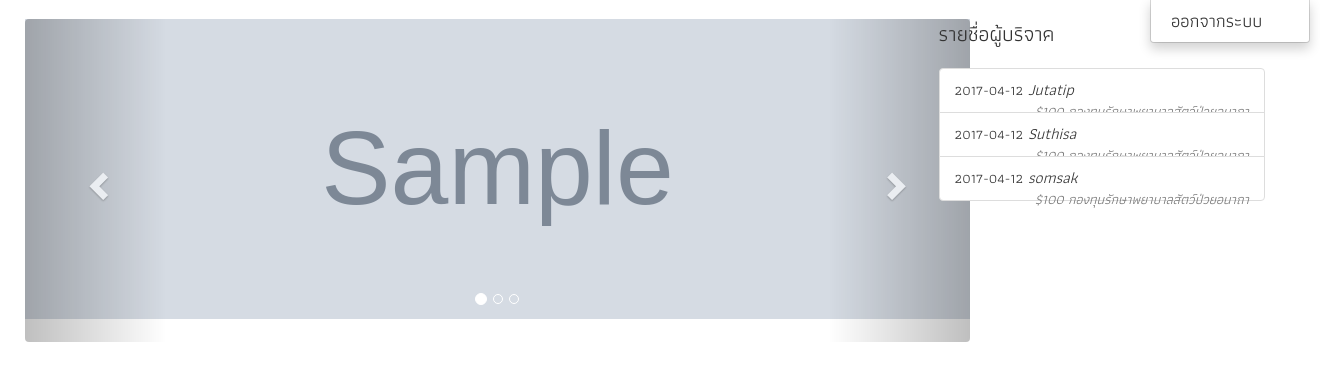
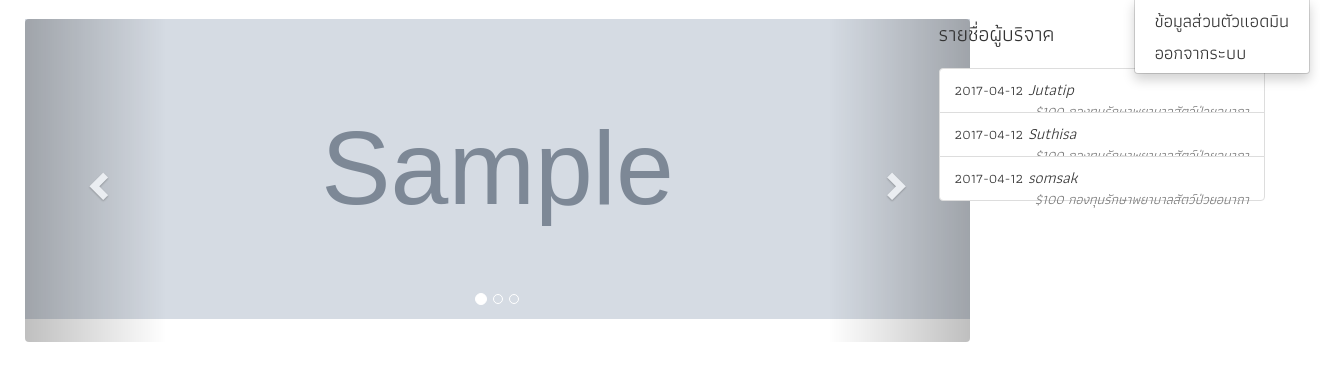
Before and after one commit to suthisaji/AnimalAID-dev, a Laravel app: template resources/views/allMoney.blade.php in a window 1320 px wide, after a click that opens the changed part. Shown: the part 51-420 px from the top of the page. Run offline with Laravel 8, Linux system fonts and the light colour scheme; the visitor is signed in with stand-in values (Sample User, id 1); tables that the repository leaves empty hold one stand-in row (values such as "Sample post"); the template is opened without the code that fills it: most values are stand-ins (such as "Sample title", 1, 10 or a date in 2020); grey boxes marked "Sample" are stand-in pictures; settings files or empty folders that the repository lacks are supplied; some libraries are stand-ins or nearby versions.

Commit message:
logoutuserprofile5

```diff
--- a/resources/views/allMoney.blade.php
+++ b/resources/views/allMoney.blade.php
@@ -118,6 +118,7 @@ body{
          @endif
        @endif
               <!-- Authentication Links -->
+             <!-- Authentication Links -->
                    @if (Auth::guest())
                        <li class="fl"><a href="{{ route('login') }}">เข้าสู่ระบบ</a></li>
                        <li class="fl"><a href="{{ route('register') }}">สมัครสมาชิก</a></li>
@@ -128,6 +129,10 @@ body{
                          </a>
 
                          <ul class="dropdown-menu" role="menu">
+                           @if(Auth::user()->position=='user')
+                           <li class="fl">
+                             <a href="userProfile">ข้อมูลส่วนตัวผู้ใช้ </a>
+                           </li>
                            <li class="fl">
                                <a href="{{ route('logout') }}"
                                    onclick="event.preventDefault();
@@ -139,6 +144,21 @@ body{
                                    {{ csrf_field() }}
                                </form>
                            </li>
+                         @else <li class="fl">
+                            <a href="adminProfile">ข้อมูลส่วนตัวแอดมิน</a>
+                          </li>
+                             <li class="fl">
+                                 <a href="{{ route('logout') }}"
+                                     onclick="event.preventDefault();
+                                              document.getElementById('logout-form').submit();">
+                                     ออกจากระบบ
+                                 </a>
+
+                                 <form id="logout-form" action="{{ route('logout') }}" method="POST" style="display: none;">
+                                     {{ csrf_field() }}
+                                 </form>
+                             </li>
+                           @endif
                          </ul>
                      </li>
                    @endif
```
Lines whose indentation alone changed are shown as unchanged.
